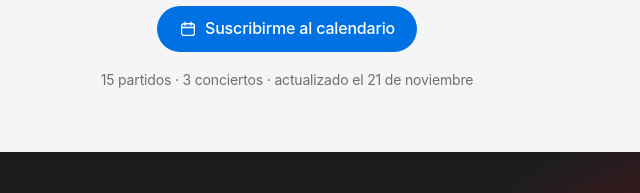
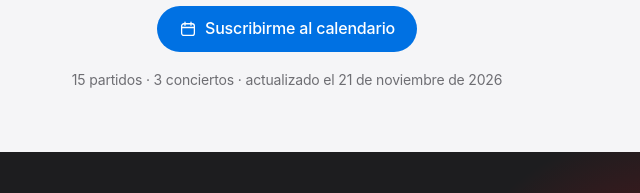
Before and after one commit to carloschak/eventos-metropolitano, a plain HTML site: page index.html in a window 1280 px wide. Shown: the part 359-552 px from the top of the page, 353-993 px from the left. Drawn offline with Linux system fonts and the light colour scheme; no server answers.

Commit message:
Mostrar el año en la fecha de actualización
Co-Authored-By: Claude Opus 5.5 <noreply@anthropic.com>
Claude-Session: https://claude.ai/code/session_01QqHsLWRa6UBLp95oNq3pMS

```diff
--- a/index.html
+++ b/index.html
@@ -526,7 +526,7 @@
     .then(datos => {
       eventos = datos.eventos.sort((a, b) =>
         (a.fecha + (a.hora || "99:99")).localeCompare(b.fecha + (b.hora || "99:99")));
-      const act = aFecha(datos.actualizado).toLocaleDateString("es-ES", { day: "numeric", month: "long" });
+      const act = aFecha(datos.actualizado).toLocaleDateString("es-ES", { day: "numeric", month: "long", year: "numeric" });
       const partidos = eventos.filter(e => e.tipo === "partido").length;
       const conciertos = eventos.filter(e => e.tipo === "concierto").length;
       document.getElementById("estado").textContent =
```
